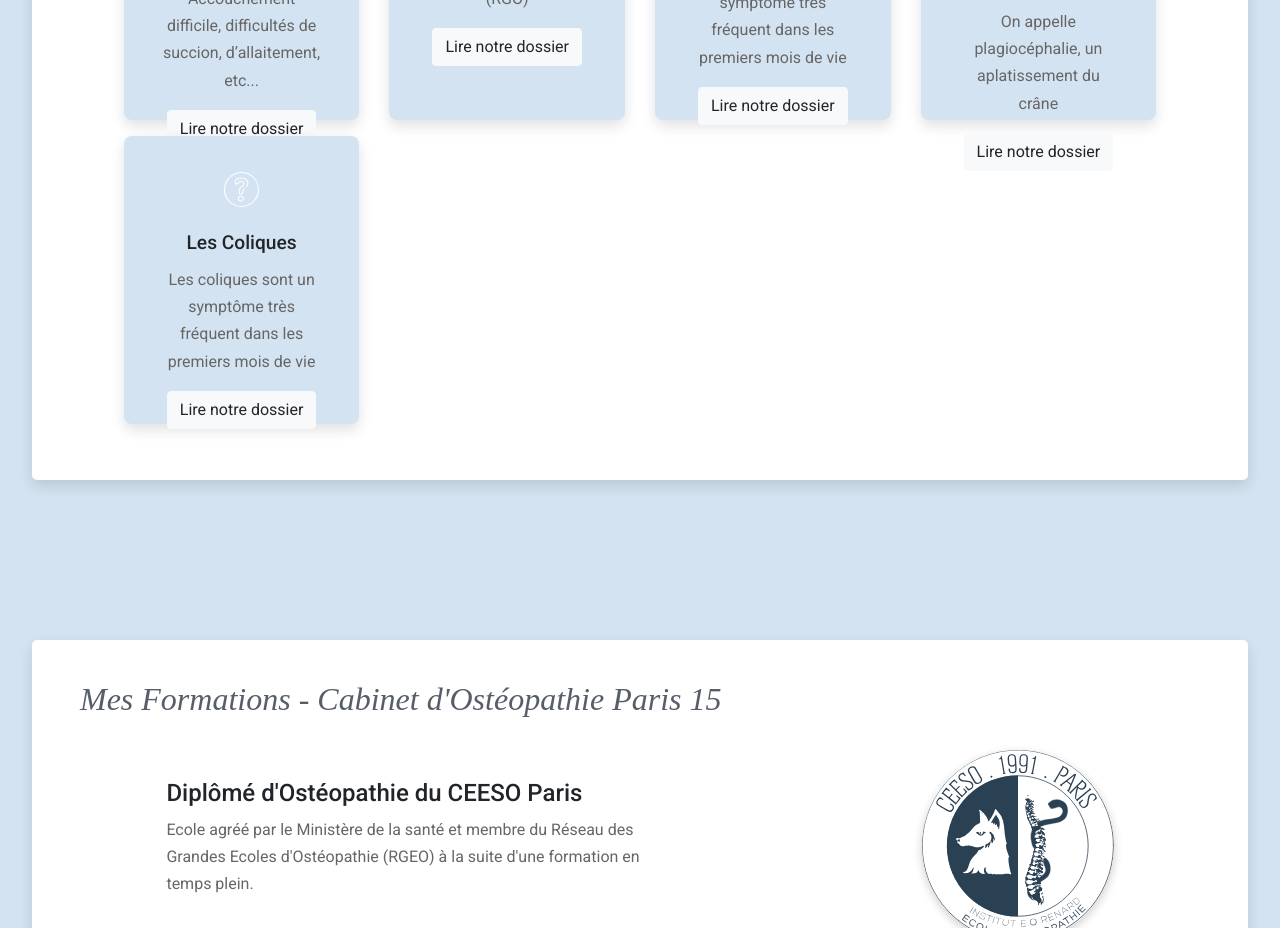
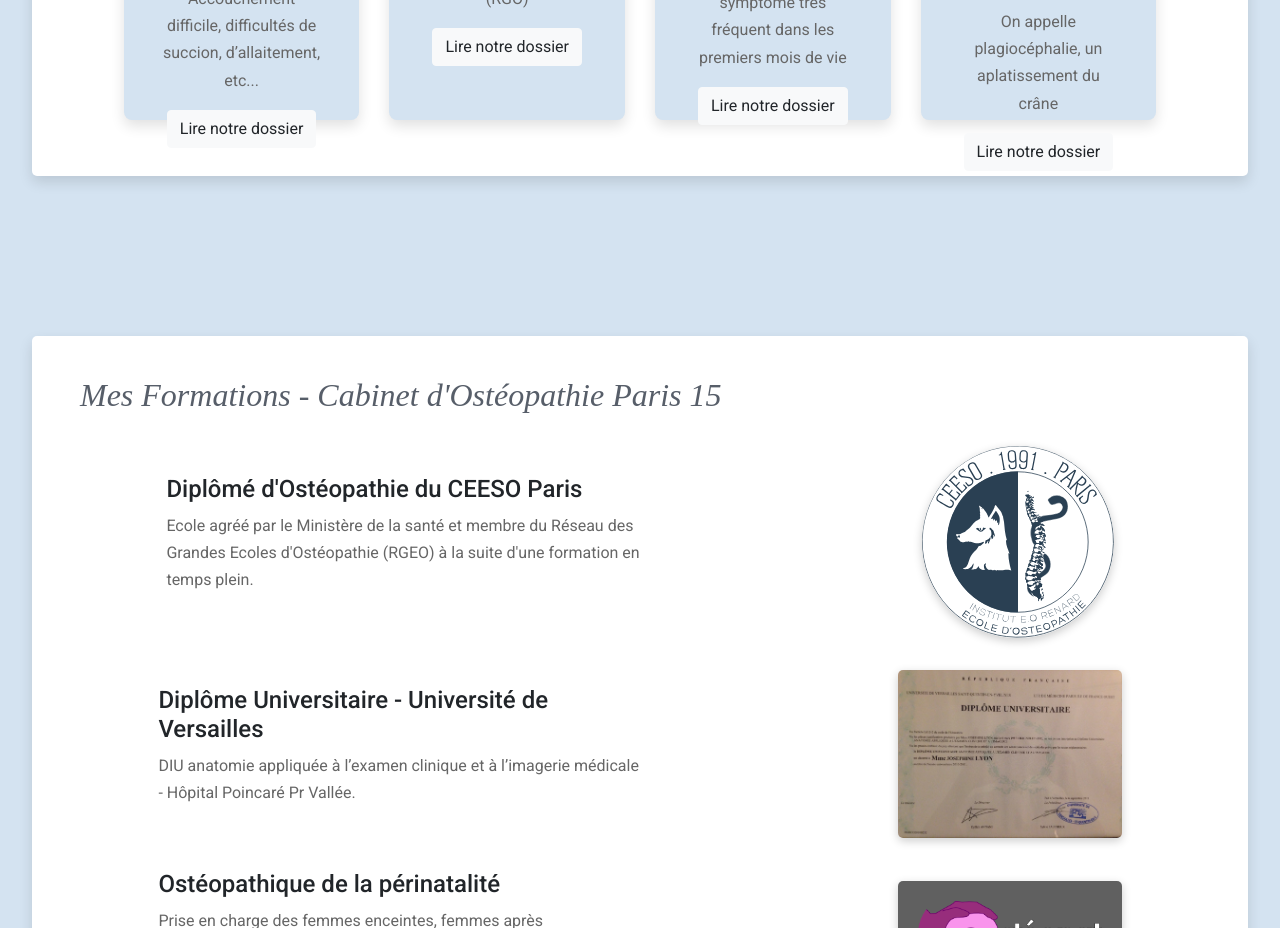
Before and after one commit to Vincent-Labarthe/cabinet--Vue, a Vue app: page /cabinet-osteopathie-paris-15 in a window 1280 px wide. Shown: the part 4020-4948 px from the top of the page. Built offline with nearby package versions, Linux system fonts and the light colour scheme; a web font is replaced by a local one.

Commit message:
suppression colique double

```diff
--- a/src/components/large-screen/cabinet/reasons/ReasonModal.vue
+++ b/src/components/large-screen/cabinet/reasons/ReasonModal.vue
@@ -341,30 +341,6 @@ export default {
               '<p class="text-justify">Cette méthode contribue à diminuer significativement le degré de l’asymétrie crânienne.\n' +
               'De nombreux conseils sont également donnés aux parents notamment pour stimuler la rotation opposée à celle du torticolis et/ou du méplat crânien.</p>'
         },
-        {
-          id: 13,
-          title: 'Les Coliques',
-          subTitle: 'Les coliques sont un symptôme très fréquent dans les premiers mois de vie',
-          catgeory: 'baby',
-          text: '<p class="text-justify">Les coliques sont définies comme des épisodes de pleurs durant au minimum trois heures par jour pendant au moins trois jours par semaine pendant plus de trois semaines.' +
-              ' Le bébé en dehors des crises est en pleine santé et se nourrit correctement.</p>' +
-              '<p class="text-justify">Les coliques donnent lieu à un tableau caractéristique : le nourrisson a le visage rouge, les poings serrés, le front plissé,' +
-              ' les cuisses repliées sur le ventre qui semble ballonné avec des émissions répétées de gaz. Ces pleurs surviennent le plus souvent en fin de journée,' +
-              ' entre 18 h et minuit</p>' +
-              '<p class="text-justify">Il n\'existe à ce jour aucune cause réellement déterminée pouvant expliquer les coliques du nourrisson.' +
-              ' De nombreuses hypothèses sont néanmoins envisagées, parmi lesquelles : l’immaturité du système digestif,' +
-              ' l’excès d’air avalé pendant l’allaitement, l’intolérance au lactose ou aux protéines de lait de vache.</p>' +
-              '<p class="text-justify">Ce n’est pas parce que ces crises évoluent spontanément vers la disparition (à partir de l’âge de 4 mois) qu’il est inutile de les prendre en charge.' +
-              ' Le caractère inconfortable voire douloureux pour l’enfant, les pleurs, le manque de sommeil et les tensions qui' +
-              ' en découlent sont autant de raisons valables pour consulter votre ostéopathe. Le stress que cela inflige aux parents s’additionne à toutes ces raisons.</p>' +
-              '<p class="text-justify">Les thérapies manuelles ont démontré leurs efficacité dans le traitement des coliques du nourrisson. ' +
-              'Si l’ostéopathe ne peut avoir d’influence sur la maturation du tube digestif ni sur l’intolérance au lait, il peut agir sur la qualité de succion.</p>' +
-              '<p class="text-justify">En effet, il existe une relation directe entre les muscles de la bouche et les cervicales supérieures.' +
-              ' Le simple fait de relâcher les cervicales supérieures peut, dans de nombreux cas, faciliter la succion et diminuer l’absorption d’air pendant la tétée,' +
-              ' que ce soit au sein ou au biberon.</p>' +
-              '<p class="text-justify">D’autres dérangements mécaniques peuvent participer à ces troubles intestinaux (tension digestive, ligamentaire, bassin…).' +
-              ' L’ostéopathe utilise des techniques douces, sans danger et indolores pour enlever l’ensemble de ces dérangements mécaniques ce qui améliore le confort de l’enfant et sa digestion.</p>'
-        },
       ]
     }
   },
```
